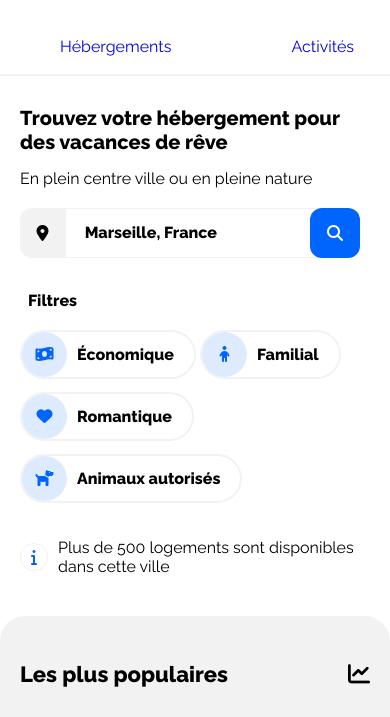
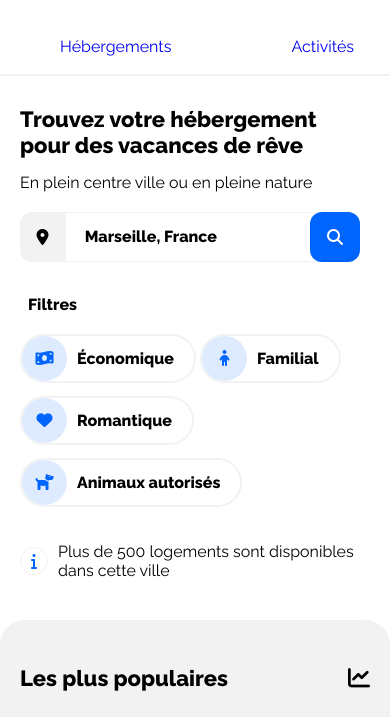
Before and after one commit to Lowriider/ClementLardeux_2_25052021, a plain HTML site: page index.html in a window 390 px wide. Shown: the part 80-797 px from the top of the page. Drawn offline with Linux system fonts and the light colour scheme.

Commit message:
refonte responsive final version9

```diff
--- a/ressources/style.css
+++ b/ressources/style.css
@@ -638,10 +638,6 @@ footer ul li:first-child {
         border-bottom: 2px solid #0065FC;
     }
 
-    #header-text h3 {
-        font-size: 20px;
-    }
-
     #search-box, #search-bar {
         width: 100%;
     }
```
